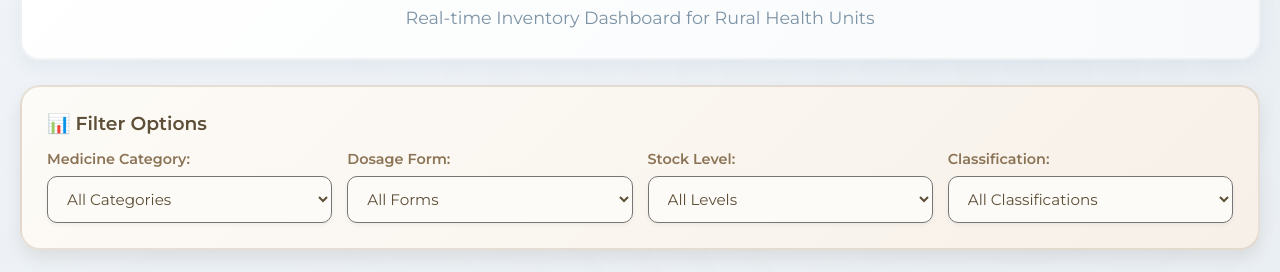
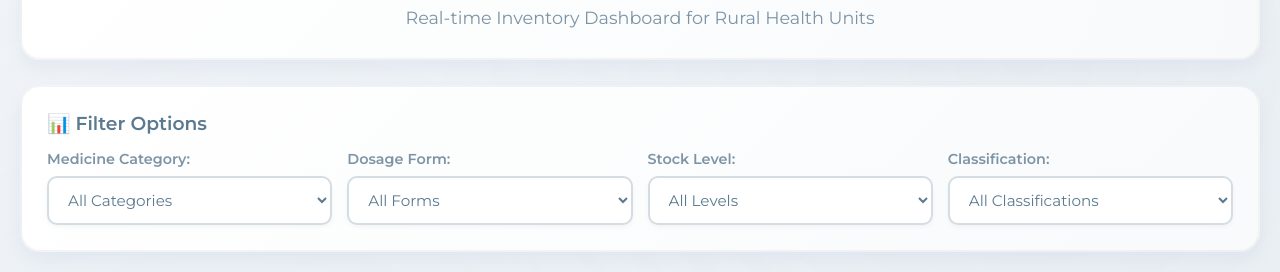
Before and after one commit to Roeven24/Essential-Medicine-Stockout-Monitor, a plain HTML site: page index.html in a window 1280 px wide. Shown: the part 104-376 px from the top of the page. Drawn offline with nearby package versions, Linux system fonts and the light colour scheme.

Commit message:
Update styles and fix minor typos in index.html

```diff
--- a/index.html
+++ b/index.html
@@ -86,22 +86,22 @@
         }
 
         .filters {
-            background: linear-gradient(135deg, #FDFBF7 0%, #F7F0E8 100%);
+            background: linear-gradient(135deg, #FFFFFF 0%, #F8FAFB 100%);
             padding: 25px;
             border-radius: 20px;
-            box-shadow: 0 8px 16px rgba(101, 84, 63, 0.12);
+            box-shadow: 0 8px 16px rgba(147, 167, 187, 0.12);
             margin-bottom: 25px;
-            border: 2px solid rgba(139, 115, 85, 0.2);
+            border: 2px solid rgba(167, 182, 194, 0.15);
             transition: all 0.3s ease;
         }
 
         .filters:hover {
-            box-shadow: 0 12px 24px rgba(101, 84, 63, 0.18);
+            box-shadow: 0 12px 24px rgba(147, 167, 187, 0.16);
             transform: translateY(-2px);
         }
 
         .filters h3 {
-            color: #5D4E37;
+            color: #5B7A8F;
             margin-bottom: 15px;
             font-weight: 600;
         }
@@ -118,7 +118,7 @@
         }
 
         .filter-item label {
-            color: #8B7355;
+            color: #7D94A6;
             font-weight: 600;
             margin-bottom: 8px;
             font-size: 0.9em;
@@ -126,27 +126,27 @@
 
         .filter-item select {
             padding: 12px 15px;
-            border: 2px solid #C9B BA4;
+            border: 2px solid #D4DDE4;
             border-radius: 10px;
-            background: #FDFBF7;
-            color: #5D4E37;
+            background: #FFFFFF;
+            color: #5B7A8F;
             font-family: 'Montserrat', sans-serif;
             font-size: 0.95em;
             cursor: pointer;
             transition: all 0.3s ease;
-            box-shadow: 0 2px 4px rgba(0, 0, 0, 0.05);
+            box-shadow: 0 2px 4px rgba(0, 0, 0, 0.04);
         }
 
         .filter-item select:hover {
-            border-color: #A08465;
-            box-shadow: 0 4px 12px rgba(139, 115, 85, 0.25);
+            border-color: #B0BEC9;
+            box-shadow: 0 4px 12px rgba(147, 167, 187, 0.2);
             transform: translateY(-2px);
         }
 
         .filter-item select:focus {
             outline: none;
-            border-color: #8B7355;
-            box-shadow: 0 0 0 3px rgba(139, 115, 85, 0.15);
+            border-color: #93A7BB;
+            box-shadow: 0 0 0 3px rgba(147, 167, 187, 0.12);
         }
 
         .stats-grid {
@@ -398,7 +398,7 @@
 Acetocillin,Antidiabetic,Cream,0,Over-the-Counter
 Ibuprocillin,Antiviral,Injection,15,Over-the-Counter
 Dextrophen,Antibiotic,Ointment,0,Prescription
-Co Amoxiclav,Antibiotic,Capsule,89,Prescription
+Co-Amoxiclav,Antibiotic,Capsule,89,Prescription
 Clarinazole,Antifungal,Syrup,8,Prescription
 Amoxicillin,Antifungal,Tablet,95,Over-the-Counter
 Ibupromycin,Antibiotic,Injection,23,Prescription
@@ -544,7 +544,7 @@ Ibupromycin,Antidepressant,Drops,53,Prescription
 Metovir,Antidepressant,Ointment,89,Prescription
 Metoprofen,Antibiotic,Ointment,0,Prescription
 Dextrophen,Antidepressant,Inhaler,76,Over-the-Counter
-Cefstatin,Antiviral,Tablet,35,Prescription`;
+Cefstatin,Antiviral,Tablet,35,Prescription`
 
         let allData = [];
         let filteredData = [];
```
